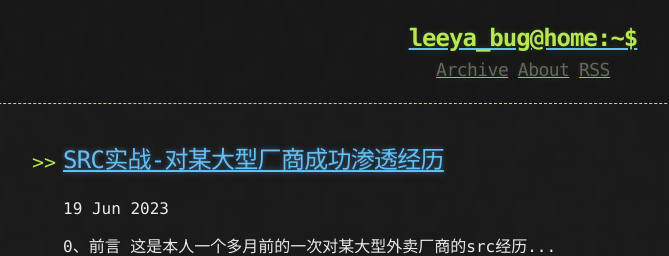
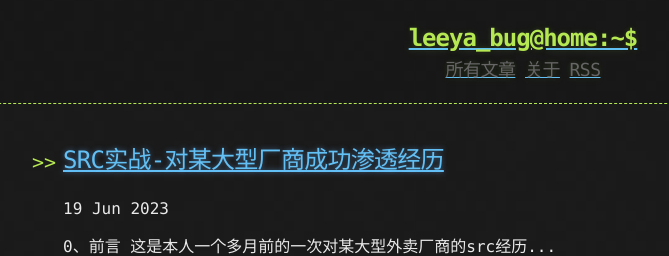
Before and after one commit to Leeyangee/leeyangee.github.io, a Jekyll site: the page built from index.html, in a window 1280 px wide. Shown: the top 256 px of the page, without its empty margins (117-786 px from the left). Built offline with Jekyll 4.4.1, drawn with Linux system fonts in a browser that asks for light colours; the list of posts is cut into pages by our own code.

Commit message:
Update links.html

```diff
--- a/_includes/links.html
+++ b/_includes/links.html
@@ -1,3 +1,3 @@
-<a href="{{ "/archive" | prepend: site.baseurl | replace: '//', '/' }}"><h2 class="header-link">Archive</h2></a>
-<a href="{{ "/about" | prepend: site.baseurl | replace: '//', '/' }}"><h2 class="header-link">About</h2></a>
+<a href="{{ "/archive" | prepend: site.baseurl | replace: '//', '/' }}"><h2 class="header-link">所有文章</h2></a>
+<a href="{{ "/about" | prepend: site.baseurl | replace: '//', '/' }}"><h2 class="header-link">关于</h2></a>
 <a href="{{ "/atom.xml" | prepend: site.baseurl | replace: '//', '/' }}"><h2 class="header-link">RSS</h2></a>
```
